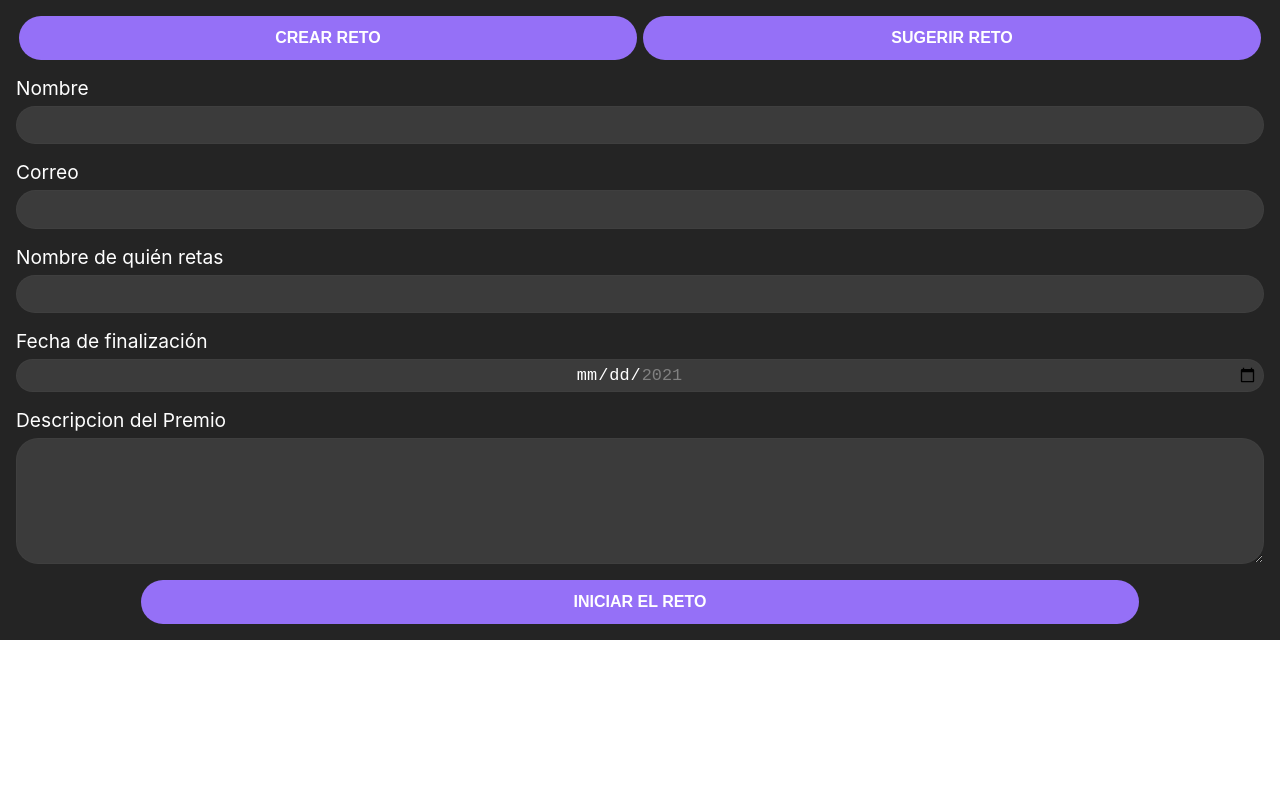
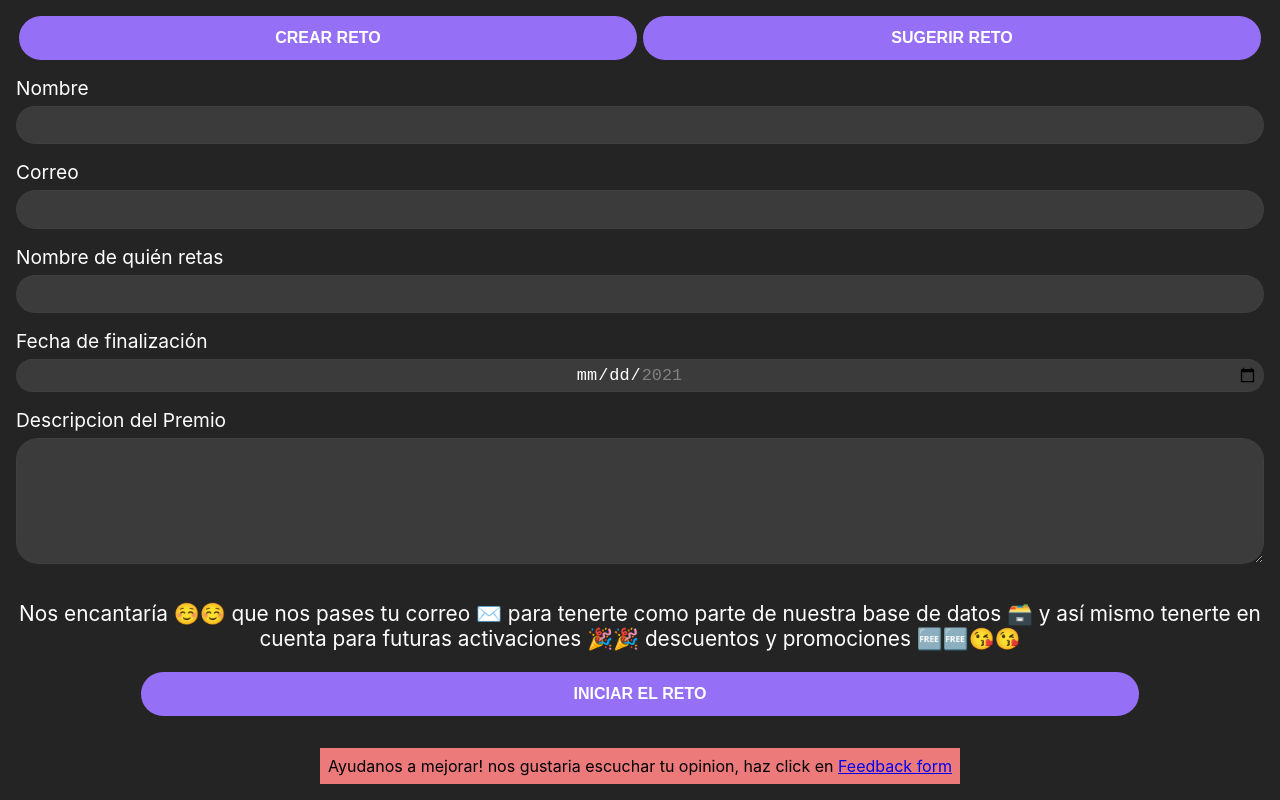
Before and after one commit to clovis-qatro20/pocchallenges, a React (Create React App) app: page /create_challenge in a window 1280 px wide. Shown: the part 354-1154 px from the top of the page. Before the commit the page ends 994 px from the top, so only its background shows below. Built offline with nearby package versions, Linux system fonts and the light colour scheme; no server answers; what @aws-amplify/core would draw is missing.

Commit message:
update feedback form

```diff
--- a/src/components/Layout.js
+++ b/src/components/Layout.js
@@ -8,6 +8,7 @@ export const LayoutContext = React.createContext({ padding: "1em" });
 
 const Layout = ({ children, loading, challenge }) => {
   const [style, setStyle] = useState({});
+  const [showFeedBack, setShowFeedBack] = useState(true);
 
   useEffect(() => {
     toast.error(challenge.err);
@@ -33,6 +34,19 @@ const Layout = ({ children, loading, challenge }) => {
             pauseOnHover
           />
           {children}
+          {showFeedBack && (
+            <div className="feedback">
+              {/* <h3>X</h3> */}
+              Ayudanos a mejorar! nos gustaria escuchar tu opinion, haz click en{" "}
+              <a
+                rel="noreferrer"
+                target="_blank"
+                href="https://docs.google.com/forms/d/e/1FAIpQLSeIR2t6qv5fBe5tpRi0-cx6KQdax4_Po7BuGusl7SWeOGG34g/viewform?usp=sf_link"
+              >
+                Feedback form
+              </a>
+            </div>
+          )}
         </div>
       </LayoutContext.Provider>
     </ErrorBoundary>
--- a/src/index.css
+++ b/src/index.css
@@ -281,6 +281,7 @@ code {
 
 .votingBarLeft {
   flex-grow: 1;
+  background-color: #5a5a5a;
 }
 
 .votingBarRight {
@@ -292,7 +293,8 @@ code {
   text-align: center;
 }
 
-.votingLingContainer, .challengeDescriptionActions {
+.votingLingContainer,
+.challengeDescriptionActions {
   display: flex;
   align-items: center;
 }
@@ -315,3 +317,15 @@ code {
 .danger {
   background-color: #b12f2f;
 }
+
+.votingBarTextCounter {
+  display: flex;
+  justify-content: space-around;
+}
+
+.feedback {
+  background-color: #ec7a7a;
+  padding: 0.5em;
+  text-align: center;
+  margin-top: 2em;
+}
--- a/src/pages/CreateChallenge.js
+++ b/src/pages/CreateChallenge.js
@@ -156,6 +156,11 @@ const CreateChallenge = ({ createChallenge, challenge }) => {
           ></textarea>
         </div>
       </div>
+      <p>
+        Nos encantaría ☺️☺️ que nos pases tu correo ✉️ para tenerte como parte
+        de nuestra base de datos 🗃️ y así mismo tenerte en cuenta para futuras
+        activaciones 🎉🎉 descuentos y promociones 🆓🆓😘😘
+      </p>
       <StyledButton title="iniciar el reto" action={onSumitChallenge} />
     </>
   );
--- a/src/pages/SubmitChallenge.js
+++ b/src/pages/SubmitChallenge.js
@@ -5,6 +5,7 @@ import { Redirect, useParams } from "react-router-dom";
 import StyledButton from "../components/StyleButton";
 import moment from "moment";
 import { rejectChallenge } from "../store/challenge/actions";
+import { toast } from "react-toastify";
 
 const SubmitChallenge = ({
   getChallenge,
@@ -25,8 +26,24 @@ const SubmitChallenge = ({
     challenge.challenger?.name;
   }, [challenge]);
 
+  const validateInput = () => {
+    if (!name || !email) throw new Error("No olvides llenar todos los campos");
+
+    const emailRex =
+      /^(([^<>()[\]\\.,;:\s@"]+(\.[^<>()[\]\\.,;:\s@"]+)*)|(".+"))@((\[[0-9]{1,3}\.[0-9]{1,3}\.[0-9]{1,3}\.[0-9]{1,3}\])|(([a-zA-Z\-0-9]+\.)+[a-zA-Z]{2,}))$/;
+
+    if (!emailRex.test(email.toLocaleLowerCase())) {
+      throw new Error("ingresa un correo valido");
+    }
+  };
+
   const onEnterChallenge = () => {
-    history.push(`/challenge/submit/${id}/${name}/${email}`);
+    try {
+      validateInput();
+      history.push(`/challenge/submit/${id}/${name}/${email}`);
+    } catch (err) {
+      toast.error(err.message);
+    }
   };
 
   const onRejectChallenge = () => {
@@ -58,6 +75,11 @@ const SubmitChallenge = ({
           onChange={(e) => setEmail(e.target.value)}
         ></input>
       </div>
+      <p>
+        Nos encantaría ☺️☺️ que nos pases tu correo ✉️ para tenerte como parte
+        de nuestra base de datos 🗃️ y así mismo tenerte en cuenta para futuras
+        activaciones 🎉🎉 descuentos y promociones 🆓🆓😘😘
+      </p>
       <StyledButton
         title="Aceptar"
         action={onEnterChallenge}
@@ -74,11 +96,7 @@ const SubmitChallenge = ({
   if (challenge)
     return (
       <>
-        {challenge?.refused && (
-          <Redirect
-            to={`/challenge/vote/${id}`}
-          />
-        )}
+        {challenge?.refused && <Redirect to={`/challenge/vote/${id}`} />}
         <img src={`${process.env.PUBLIC_URL}/logo.png`} className="logo" />
         <div>
           <div className="descriptionContainer">
--- a/src/pages/SubmitChallengeForm.js
+++ b/src/pages/SubmitChallengeForm.js
@@ -21,7 +21,12 @@ import { toast } from "react-toastify";
 
 const MAX_UPLOAD_TIME = 30;
 
-const SubmitChallengeForm = ({ submitChallenge, redirect }) => {
+const SubmitChallengeForm = ({
+  submitChallenge,
+  redirect,
+  challenge,
+  getChallenge,
+}) => {
   const videoRef = useRef(null);
   const [recordedChunks, setRecordedChunks] = useState([]);
   const [blobURL, setBlobURL] = useState("");
@@ -30,12 +35,11 @@ const SubmitChallengeForm = ({ submitChallenge, redirect }) => {
 
   useEffect(() => {
     setStyle({ padding: 0, background_color: "#ffffff" });
-    !data  && getChallenge(id);
     (async () => {
       await Auth.signIn("masteruser", "ShibaInuCoin");
     })();
 
-
+    getChallenge(id);
 
     return () => {
       setStyle({});
@@ -122,7 +126,8 @@ const SubmitChallengeForm = ({ submitChallenge, redirect }) => {
 
   return (
     <div className="videoRecorder">
-      {redirect && <Redirect to="/challenge/confirmation" />}
+      {challenge.vodID && <Redirect to={`/challenge/confirmation/${challenge.id}`}  />}
+      {redirect && <Redirect to={`/challenge/confirmation/${challenge.id}`}  />}
       {blobURL ? renderReplay() : renderCaputre()}
     </div>
   );
--- a/src/pages/VoteChallenge.js
+++ b/src/pages/VoteChallenge.js
@@ -59,12 +59,12 @@ const VotingCounter = ({ accomplish, notAccomplished }) => {
         <div
           className="votingBar votingBarRight"
           style={{ width: accomplishPercentage }}
-        >
-          <p>SI: {accomplishPercentage}</p>
-        </div>
-        <div className="votingBar votingBarLeft">
-          <p>NO: {notAccomplishedPercentage}</p>
-        </div>
+        ></div>
+        <div className="votingBar votingBarLeft"></div>
+      </div>
+      <div className="votingBarTextCounter">
+        <p>SI: {accomplishPercentage}</p>
+        <p>NO: {notAccomplishedPercentage}</p>
       </div>
     </div>
   );
@@ -95,6 +95,17 @@ const VoteChallenge = ({
     getChallenge(id);
     document.body.style.position = "fixed";
     document.body.style.top = `-${window.scrollY}px`;
+
+    const challengeHasBeenVoted = () => {
+      const isVoted = document.cookie
+        .split(";")
+        .filter((cookie) => cookie.includes("cmu_id"))
+        .some((cookieId) => cookieId.replace("cmu_id=", " ").trim() === id);
+
+      setVoted(isVoted);
+    };
+
+    challengeHasBeenVoted();
 
     challengeSubscription = API.graphql({
       query: onUpdateChallengeSubscription,
@@ -141,6 +152,7 @@ const VoteChallenge = ({
 
   const onClickVote = (value) => {
     setVoted(true);
+    document.cookie = `cmu_id=${id};path=/`;
     voteChallenge(value);
   };
 
@@ -184,7 +196,7 @@ const VoteChallenge = ({
   };
 
   const renderVotingSection = () => {
-    if (challenge.refused) {
+    if (challenge?.refused) {
       return <p>{challenge?.challenger.name} rechazo el reto</p>;
     }
 
```
